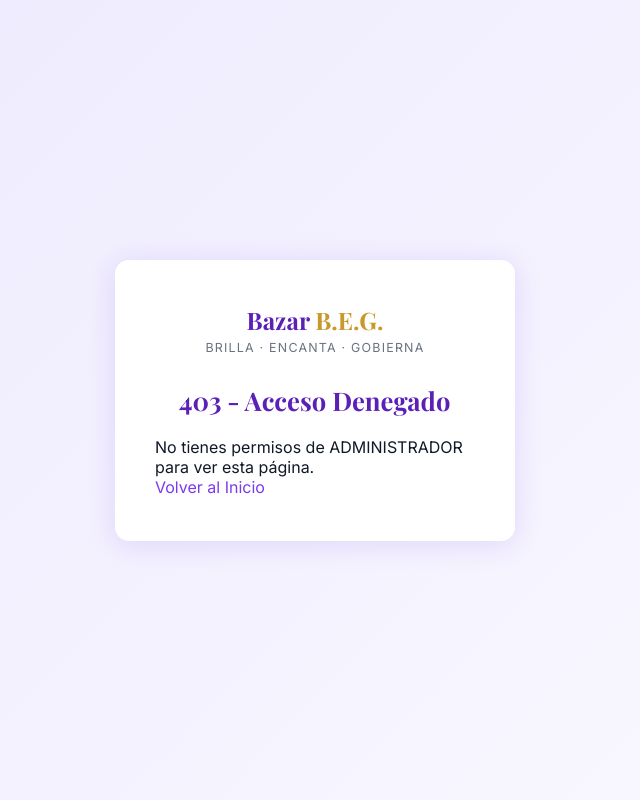
After one commit to Estrella03-Orellana/BAZAR_UFG, a Flask app: page /access-denied in a window 1280 px wide. The commit adds this page. Shown: the whole page, without its empty margins (325-965 px from the left). Run offline with Flask 3, Linux system fonts and the light colour scheme.

Commit message:
Login basico y añadido role based protection

```diff
--- a/app.py
+++ b/app.py
@@ -7,7 +7,7 @@ from routes.producto_routes import producto_bp
 from routes.login_routes import login_bp
 
 app = Flask(__name__)
-app.secret_key = "clave_beg_2025"
+app.secret_key = os.urandom(24)
 
 app.register_blueprint(categoria_bp)
 app.register_blueprint(producto_bp)
--- a/data/categorias.csv
+++ b/data/categorias.csv
@@ -3,3 +3,4 @@ id,nombre
 2,Juguetes
 3,Accesorios
 4,Accesorios
+5,Test
--- /dev/null
+++ b/data/usuarios.csv
@@ -0,0 +1,3 @@
+id,nombre,apellido,email,password,rol
+1,Admin,Bazar,admin@bazar.com,admin123,ADMINISTRADOR
+2,Juan,Perez,juan@cliente.com,cliente123,CLIENTE
--- a/routes/categoria_routes.py
+++ b/routes/categoria_routes.py
@@ -1,4 +1,5 @@
 from flask import Blueprint, render_template, request, redirect, url_for
+from routes.login_routes import role_required
 
 from services.csv_service import (
     get_categorias,
@@ -12,6 +13,7 @@ categoria_bp = Blueprint('categoria_bp', __name__)
 
 # LISTAR
 @categoria_bp.route('/categorias')
+@role_required(['ADMINISTRADOR'])
 def listar_categorias():
 
     categorias = get_categorias()
@@ -24,6 +26,7 @@ def listar_categorias():
 
 # CREAR
 @categoria_bp.route('/categorias/crear', methods=['GET', 'POST'])
+@role_required(['ADMINISTRADOR'])
 def crear_categoria():
 
     if request.method == 'POST':
@@ -45,6 +48,7 @@ def crear_categoria():
 
 # EDITAR
 @categoria_bp.route('/categorias/editar/<int:id>', methods=['GET', 'POST'])
+@role_required(['ADMINISTRADOR'])
 def editar_categoria(id):
 
     categorias = get_categorias()
@@ -75,6 +79,7 @@ def editar_categoria(id):
 
 # ELIMINAR
 @categoria_bp.route('/categorias/eliminar/<int:id>')
+@role_required(['ADMINISTRADOR'])
 def eliminar_categoria(id):
 
     delete_categoria(id)
--- a/routes/login_routes.py
+++ b/routes/login_routes.py
@@ -1,20 +1,61 @@
-from flask import Blueprint, render_template, request, redirect, url_for
+from flask import Blueprint, render_template, request, redirect, url_for, session, flash
 from services.csv_service import get_usuarios
+from functools import wraps
 
 login_bp = Blueprint('login_bp', __name__)
+
+def role_required(roles_permitidos):
+    """
+    Si el usuario no está logueado, va a /login.
+    Si el usuario no tiene el rol permitido, va a una página de acceso denegado.
+    """
+    def decorator(f):
+        @wraps(f)
+        def decorated_function(*args, **kwargs):
+
+            if 'usuario_id' not in session:
+                return redirect(url_for('login_bp.login'))
+
+            user_role = session.get('usuario_rol')
+            if user_role not in roles_permitidos:
+                return redirect(url_for('login_bp.access_denied'))
+
+            return f(*args, **kwargs)
+        return decorated_function
+    return decorator
+
 
 @login_bp.route('/login', methods=['GET', 'POST'])
 def login():
     if request.method == 'POST':
-        # Aquí iría tu lógica simplificada de validación
-        username = request.form.get('username')
+        email = request.form.get('email')
         password = request.form.get('password')
         usuarios = get_usuarios()
 
         for user in usuarios:
-            if user['username'] == username and user['password'] == password:
-                return redirect(url_for('home_bp.index'))
+            if user['email'] == email and user['password'] == password:
 
-        return "Usuario o contraseña incorrectos", 401
+                session['usuario_id'] = user['id']
+                session['usuario_nombre'] = user['nombre']
+                session['usuario_rol'] = user['rol']
 
-    return render_template('login.html') # Asumiendo que crearás esta vista
+                if user['rol'] == 'ADMINISTRADOR':
+                    return redirect(url_for('categoria_bp.listar_categorias'))
+                else:
+                    return redirect(url_for('home_bp.index'))
+
+        flash('Correo o contraseña incorrectos', 'error')
+        return redirect(url_for('login_bp.login'))
+
+    return render_template('login.html')
+
+
+@login_bp.route('/logout')
+def logout():
+    session.clear()
+    return redirect(url_for('home_bp.index'))
+
+
+@login_bp.route('/access-denied')
+def access_denied():
+    return render_template('access-denied.html')
--- a/routes/producto_routes.py
+++ b/routes/producto_routes.py
@@ -1,4 +1,5 @@
 from flask import Blueprint, render_template, request, redirect, url_for
+from routes.login_routes import role_required
 
 from services.csv_service import (
     get_productos,
@@ -13,6 +14,7 @@ producto_bp = Blueprint('producto_bp', __name__)
 
 # LISTAR
 @producto_bp.route('/productos')
+@role_required(['ADMINISTRADOR'])
 def listar_productos():
 
     productos = get_productos()
@@ -28,6 +30,7 @@ def listar_productos():
 
 # CREAR
 @producto_bp.route('/productos/crear', methods=['GET', 'POST'])
+@role_required(['ADMINISTRADOR'])
 def crear_producto():
 
     categorias = get_categorias()
@@ -54,6 +57,7 @@ def crear_producto():
 
 # EDITAR
 @producto_bp.route('/productos/editar/<int:id>', methods=['GET', 'POST'])
+@role_required(['ADMINISTRADOR'])
 def editar_producto(id):
 
     productos = get_productos()
@@ -89,6 +93,7 @@ def editar_producto(id):
 
 # ELIMINAR
 @producto_bp.route('/productos/eliminar/<int:id>')
+@role_required(['ADMINISTRADOR'])
 def eliminar_producto(id):
 
     delete_producto(id)
--- /dev/null
+++ b/templates/access-denied.html
@@ -0,0 +1,23 @@
+<!DOCTYPE html>
+<html lang="es">
+<head>
+  <meta charset="UTF-8" />
+  <meta name="viewport" content="width=device-width, initial-scale=1.0" />
+  <title>Iniciar Sesión — Bazar B.E.G.</title>
+  <link rel="stylesheet" href="{{ url_for('static', filename='css/estilos.css') }}" />
+</head>
+<body class="login-body">
+
+  <div class="login-card">
+    <div class="login-logo">
+      <h2>Bazar <span>B.E.G.</span></h2>
+      <p>Brilla · Encanta · Gobierna</p>
+    </div>
+
+    <h1>403 - Acceso Denegado</h1>
+    <p>No tienes permisos de ADMINISTRADOR para ver esta página.</p>
+    <a href="/">Volver al Inicio</a>
+  </div>
+
+</body>
+</html>
--- a/templates/login.html
+++ b/templates/login.html
@@ -21,9 +21,9 @@
     <div class="alert-error">{{ error }}</div>
     {% endif %}
 
-    <form method="POST" action="/login">
-      <label for="username">Correo electrónico</label>
-      <input type="text" id="username" name="username"
+    <form action="{{ url_for('login_bp.login') }}" method="POST">
+      <label for="email">Correo electrónico</label>
+      <input type="text" id="email" name="email"
              placeholder="ejemplo@correo.com" required />
 
       <label for="password">Contraseña</label>
```
